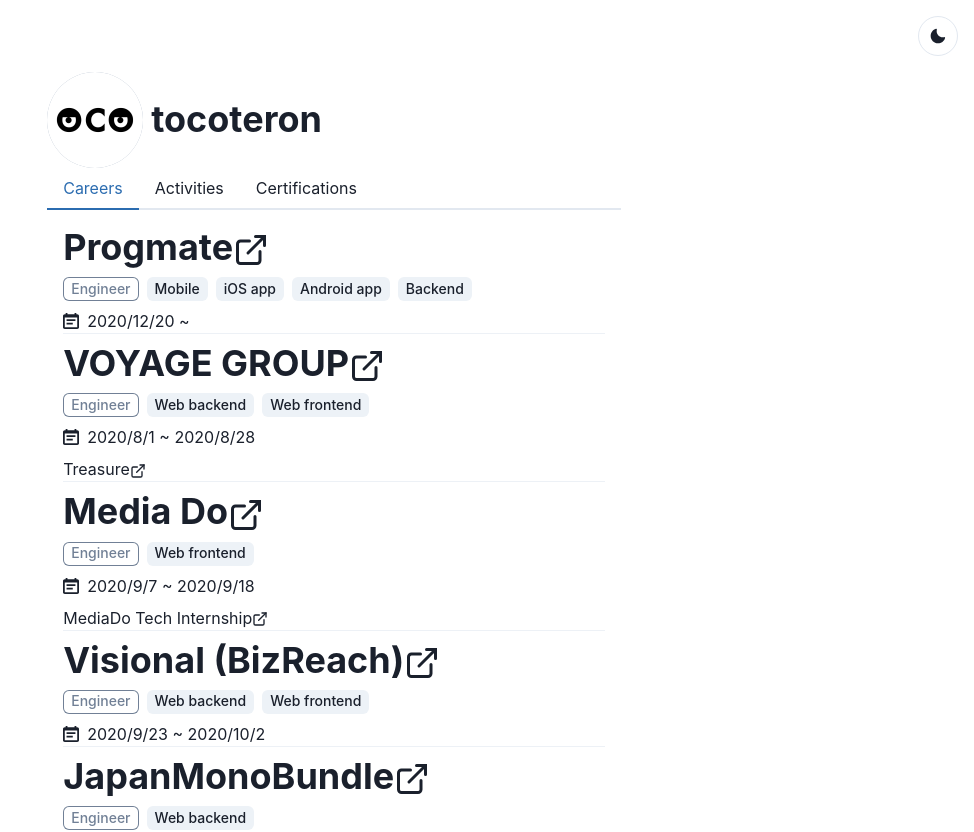
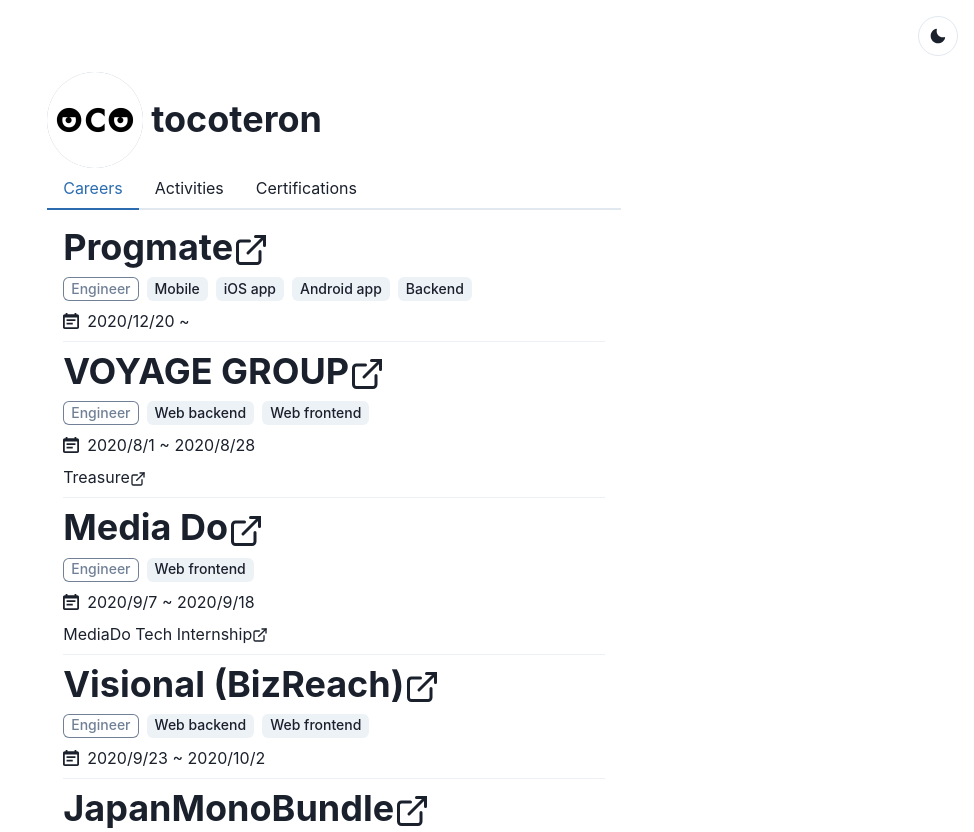
Before and after one commit to tocoteron/tocoteron.com, a React (Create React App) app in the folder frontend/: page / in a window 1280 px wide. Shown: the top 832 px of the page, without its empty margins (306-1280 px from the left). Built offline with nearby package versions, Linux system fonts and the light colour scheme.

Commit message:
Fix layout

```diff
--- a/frontend/src/components/organisms/ActivityListDisplay.tsx
+++ b/frontend/src/components/organisms/ActivityListDisplay.tsx
@@ -1,5 +1,5 @@
 import React from "react";
-import { Box, Divider, Stack } from "@chakra-ui/react";
+import { Divider, Stack } from "@chakra-ui/react";
 import Activity from "../../types/Activity";
 import ActivityDisplay from "../molecules/ActivityDisplay";
 
@@ -10,10 +10,10 @@
 const ActivityListDisplay: React.FC<Props> = ({ activities }) => (
   <Stack>
     {activities.map((activity) => (
-      <Box key={activity.name}>
+      <Stack key={activity.name}>
         <ActivityDisplay activity={activity} />
         <Divider />
-      </Box>
+      </Stack>
     ))}
   </Stack>
 );
--- a/frontend/src/components/organisms/CareerListDisplay.tsx
+++ b/frontend/src/components/organisms/CareerListDisplay.tsx
@@ -1,5 +1,5 @@
 import React from "react";
-import { Box, Divider, Stack } from "@chakra-ui/react";
+import { Divider, Stack } from "@chakra-ui/react";
 import Career from "../../types/Career";
 import CareerDisplay from "../molecules/CareerDisplay";
 
@@ -10,10 +10,10 @@
 const CareerListDisplay: React.FC<Props> = ({ careers }) => (
   <Stack>
     {careers.map((career) => (
-      <Box key={career.company.text}>
+      <Stack key={career.company.text}>
         <CareerDisplay career={career} />
         <Divider />
-      </Box>
+      </Stack>
     ))}
   </Stack>
 );
--- a/frontend/src/components/organisms/CertificationListDisplay.tsx
+++ b/frontend/src/components/organisms/CertificationListDisplay.tsx
@@ -1,5 +1,5 @@
 import React from "react";
-import { Box, Divider, Stack } from "@chakra-ui/react";
+import { Divider, Stack } from "@chakra-ui/react";
 import Certification from "../../types/Certification";
 import CertificationDisplay from "../molecules/CertificationDisplay";
 
@@ -10,10 +10,10 @@
 const CertificationListDisplay: React.FC<Props> = ({ certifications }) => (
   <Stack>
     {certifications.map((certification) => (
-      <Box key={certification.name}>
+      <Stack key={certification.name}>
         <CertificationDisplay certification={certification} />
         <Divider />
-      </Box>
+      </Stack>
     ))}
   </Stack>
 );
```
